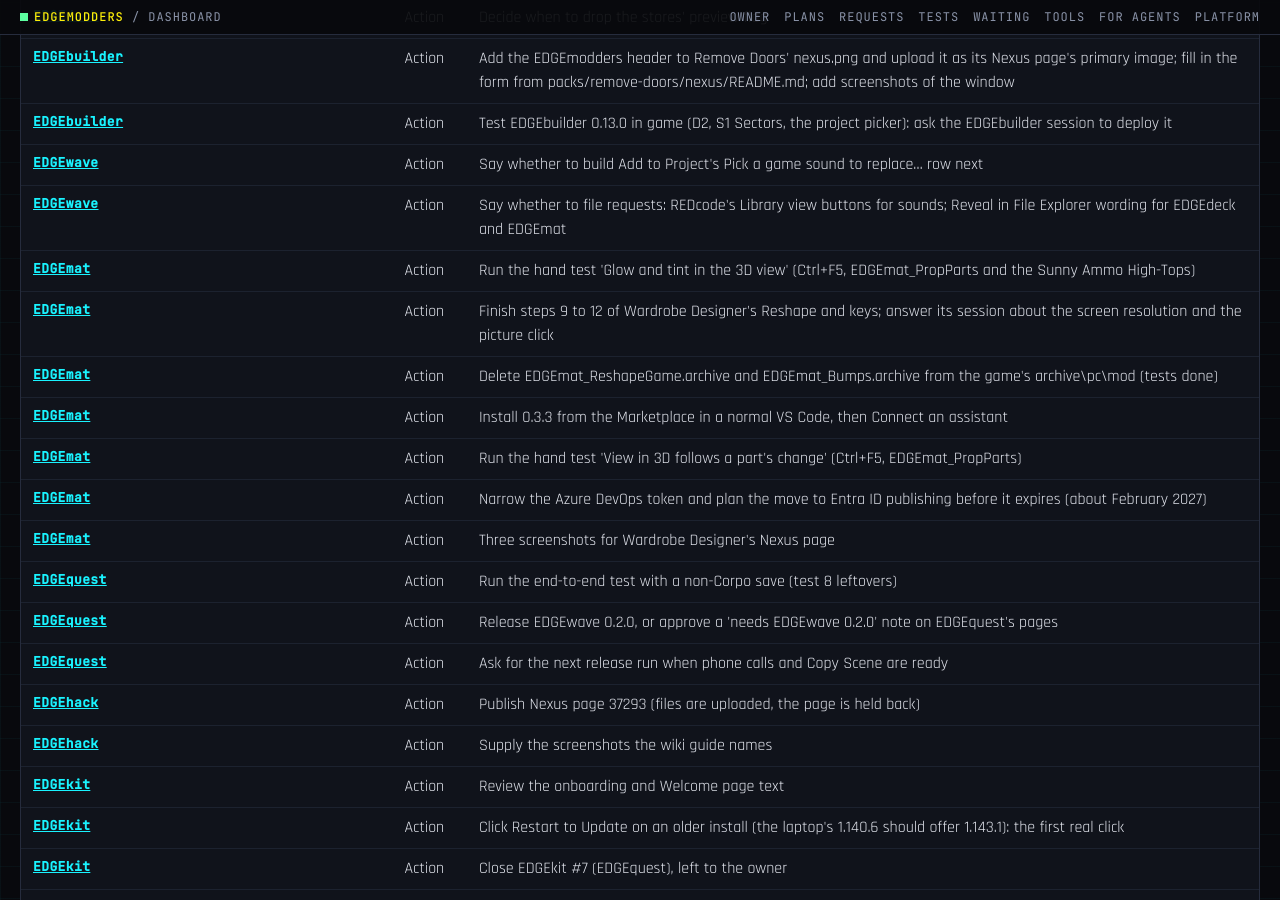
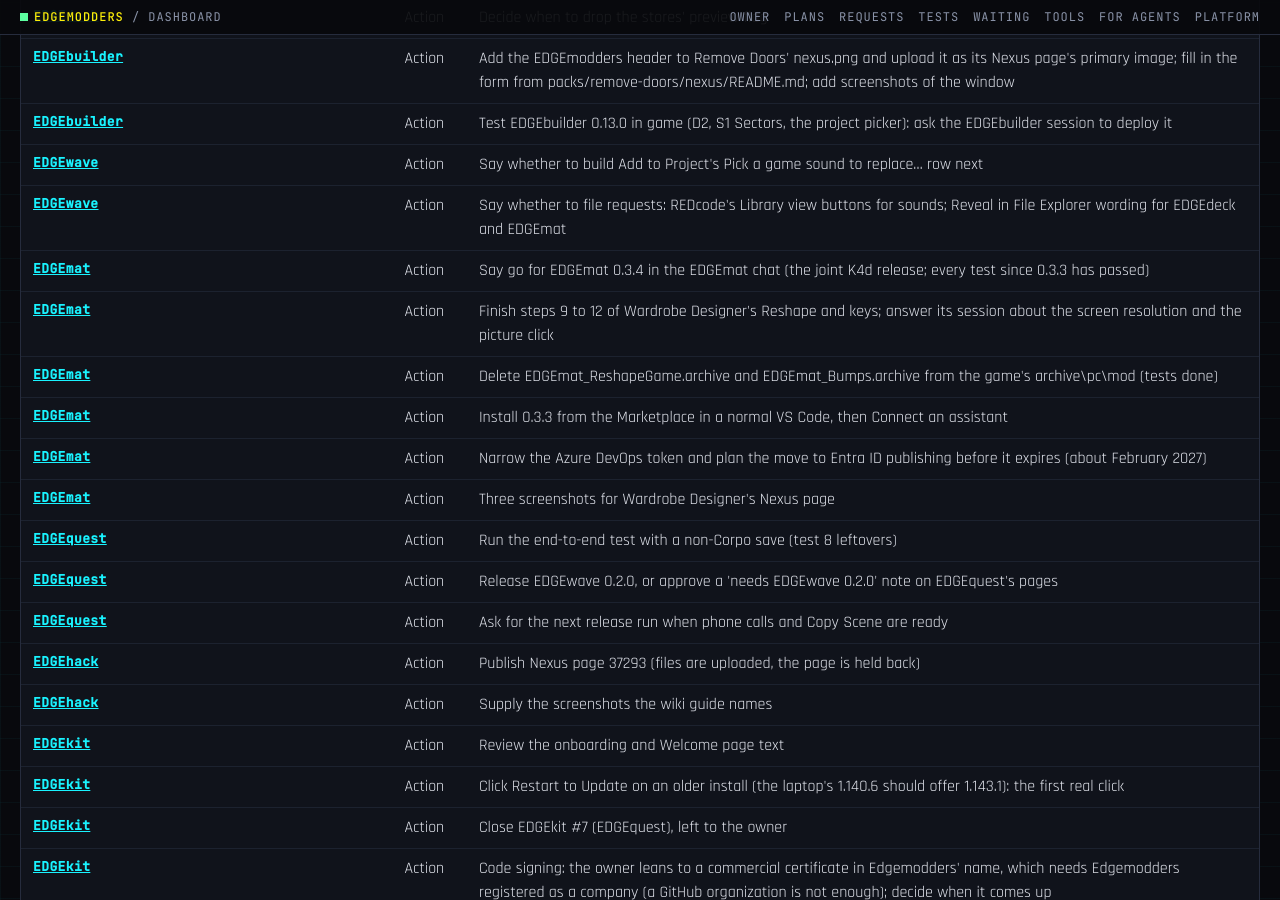
Before and after one commit to Edgemodders/EDGEweb, a Jekyll site: the page docs/dashboard.html, which Jekyll copies as it is, in a window 1280 px wide and 900 px high, scrolled down 1534 px. Built offline with Jekyll 4.4.1, drawn with Linux system fonts in a browser that asks for light colours; some of the changed text lies outside the part shown.

Commit message:
Dashboard: EDGEmat's glow and tint test passed; 0.3.4 waits for the owner's go
Co-Authored-By: Claude Opus 5.5 <noreply@anthropic.com>

```diff
--- a/docs/assets/dashboard/status.js
+++ b/docs/assets/dashboard/status.js
@@ -2108,9 +2108,9 @@ window.EDGE_STATUS ={
     {
      "name": "Glow and tint in the 3D view",
      "steps": 4,
-     "status": "not run",
-     "ranBy": null,
-     "note": "Built 2026-11-22 (owner's ask): View in 3D draws a textured material's BaseColorScale tint and its glow's color (z emissive blue is blue, the sneakers' lights amber), until REDcode draws glow"
+     "status": "passed",
+     "ranBy": "owner",
+     "note": "Passed 2026-11-22 (owner, all 4 steps). Built 2026-11-22 (owner's ask): View in 3D draws a textured material's BaseColorScale tint and its glow's color (z emissive blue is blue, the sneakers' lights amber), until REDcode draws glow"
     },
     {
      "name": "Shared keys",
@@ -2195,11 +2195,10 @@ window.EDGE_STATUS ={
     "REDcode #31: light and reflections in the 3D view (an environment, tone mapping, a light control), so shine and dark materials show; filed 2026-11-18"
    ],
    "ownerActions": [
-    "Run the hand test 'Glow and tint in the 3D view' (Ctrl+F5, EDGEmat_PropParts and the Sunny Ammo High-Tops)",
+    "Say go for EDGEmat 0.3.4 in the EDGEmat chat (the joint K4d release; every test since 0.3.3 has passed)",
     "Finish steps 9 to 12 of Wardrobe Designer's Reshape and keys; answer its session about the screen resolution and the picture click",
     "Delete EDGEmat_ReshapeGame.archive and EDGEmat_Bumps.archive from the game's archive\\pc\\mod (tests done)",
     "Install 0.3.3 from the Marketplace in a normal VS Code, then Connect an assistant",
-    "Run the hand test 'View in 3D follows a part's change' (Ctrl+F5, EDGEmat_PropParts)",
     "Narrow the Azure DevOps token and plan the move to Entra ID publishing before it expires (about February 2027)",
     "Three screenshots for Wardrobe Designer's Nexus page"
    ],
@@ -2208,7 +2207,7 @@ window.EDGE_STATUS ={
     "The Marketplace token lasts to about February 2027, and the next renewal may need Entra ID publishing",
     "The 3D view shows color only: car paint looks flat and glass shows REDcode's swatch there. Shine (roughness, metal) is next, at the owner's request"
    ],
-   "checkedBy": "EDGEmat session, 2026-11-22 (glow and tint in View in 3D built, its test not run; Desk Remove; next: part commands for game meshes on the Desk)"
+   "checkedBy": "EDGEmat session, 2026-11-22 (glow and tint passed, so every test for 0.3.4 has passed; 0.3.4 waits for the owner's go in the EDGEmat chat)"
   },
   {
    "name": "EDGEquest",
--- a/docs/dashboard.html
+++ b/docs/dashboard.html
@@ -203,7 +203,7 @@ pre.how { background: #05060a; border: 1px solid var(--line); padding: 12px 14px
 </div>
 <div id="tip" role="tooltip"></div>
 
-<script src="assets/dashboard/status.js?v=237"></script>
+<script src="assets/dashboard/status.js?v=238"></script>
 <script>
 (function () {
   var S = window.EDGE_STATUS;
```
